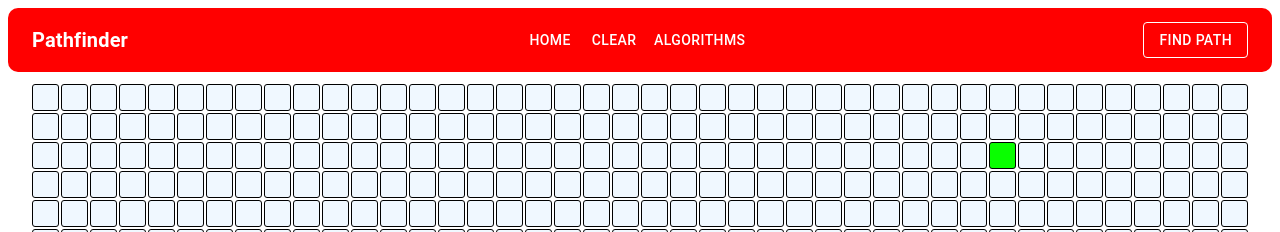
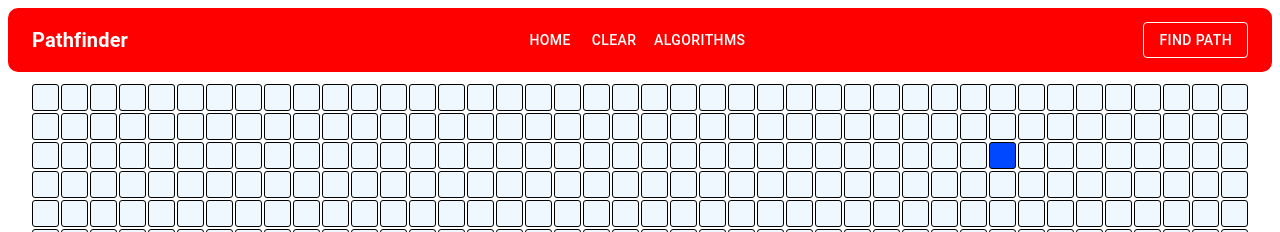
Before and after one commit to DexTerMtor-Rahul/Pathfinder, a React (Vite) app in the folder client/: page /pathfinder in a window 1280 px wide. Shown: the top 232 px of the page. Built offline with nearby package versions, Linux system fonts and the light colour scheme.

Commit message:
final route color change

```diff
--- a/client/src/styles/Pathfinding.css
+++ b/client/src/styles/Pathfinding.css
@@ -17,7 +17,7 @@ table {
 }
 
 .node_start {
-  background-color: #09ff00;
+  background-color: #0048ff;
 }
 .node_end {
   background-color: #ff0000;
@@ -66,7 +66,7 @@ table {
   }
 }
 .node_path {
-  background-color: greenyellow;
+  background-color: #00ff08;
   animation-name: path_anime;
   animation-duration: 2s;
   animation-timing-function: ease-out;
@@ -92,15 +92,6 @@ table {
   }
 }
 
-@keyframes shadow-pulse {
-  0% {
-    box-shadow: 0 0 0 0 #343a40;
-  }
-  100% {
-    box-shadow: 0 0 0 20px rgba(130, 90, 164, 0);
-  }
-}
-
 ::-webkit-scrollbar {
   width: 5px;
 }
```
